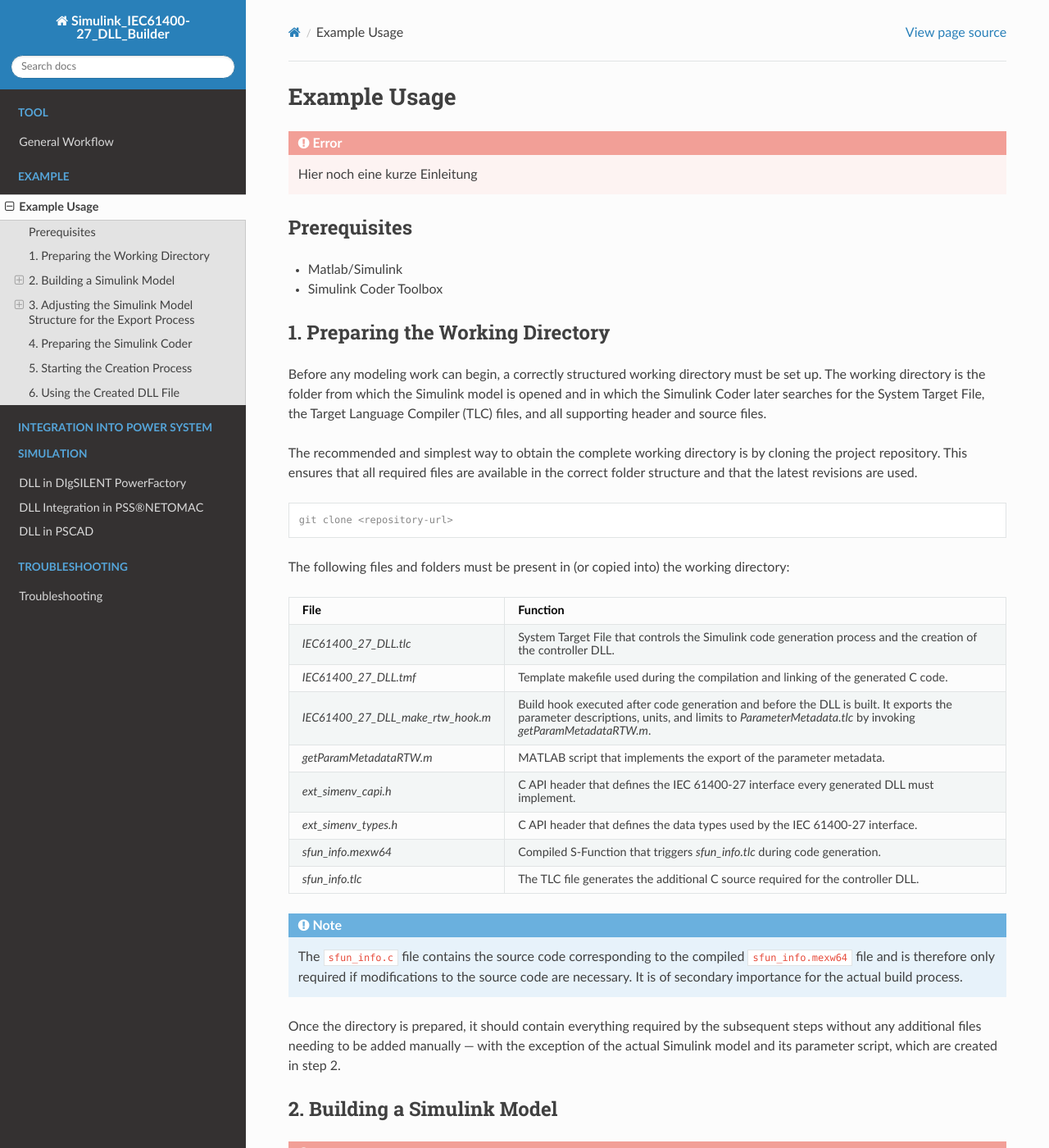
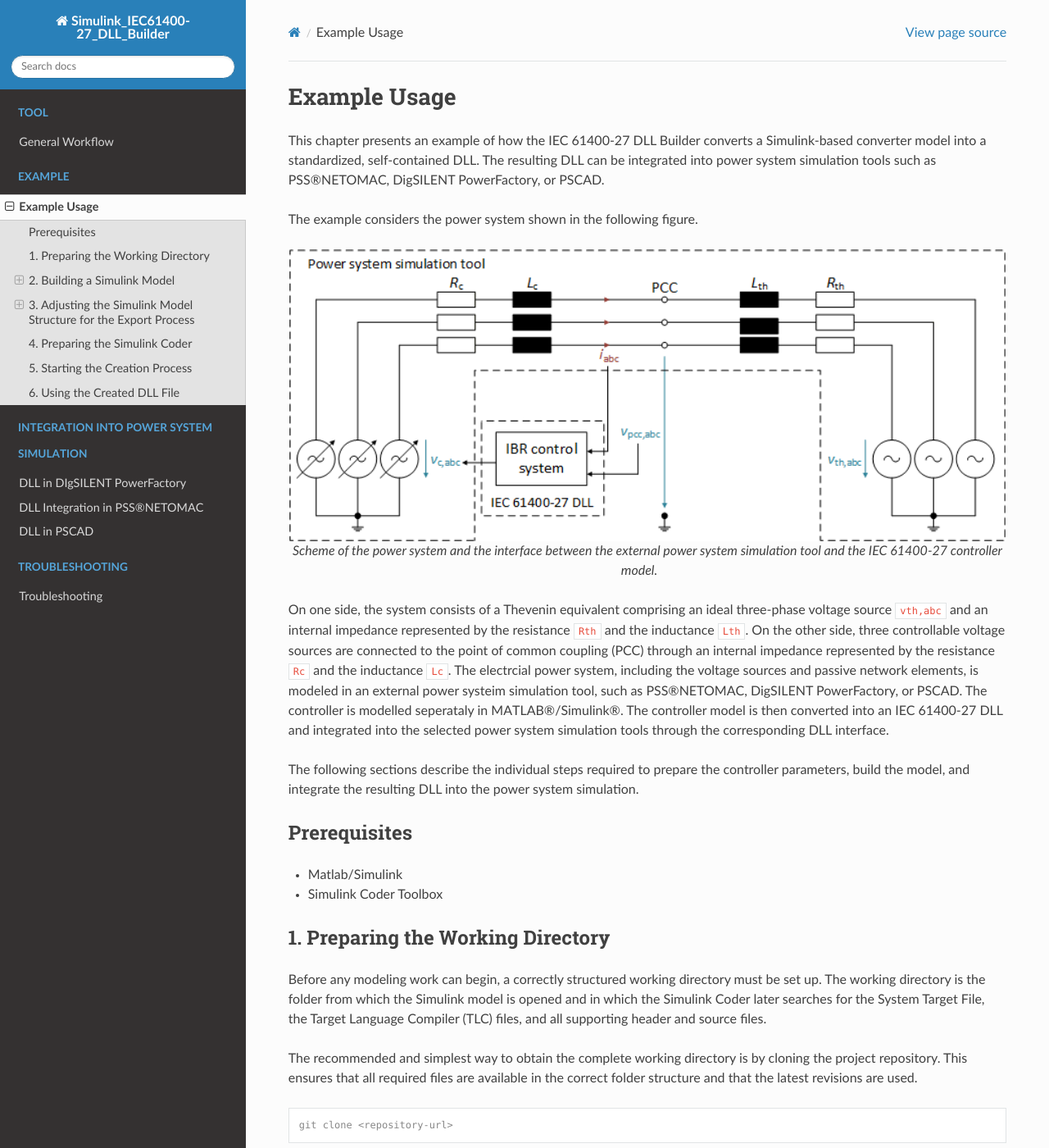
Before and after one commit to Institute-of-Electrical-Energy-Systems/SIMULINK_DLL_Builder, a Sphinx documentation site: the page built from docs/example_usage.rst, in a window 1280 px wide and 1400 px high. Shown: the whole window at 82% size. Built offline with Sphinx 7.4.7 and the Read the Docs theme 3.1.0, drawn with Linux system fonts in a browser that asks for light colours; formulas are drawn with MathJax 3.

Commit message:
Update example_usage.rst
documentation(Example Usage): Add introduction

```diff
--- a/docs/example_usage.rst
+++ b/docs/example_usage.rst
@@ -2,9 +2,25 @@
 Example Usage
 #############
 
-.. error::
+This chapter presents an example of how the IEC 61400-27 DLL Builder converts a Simulink-based converter model into a standardized, self-contained DLL.
+The resulting DLL can be integrated into power system simulation tools such as PSS®NETOMAC, DigSILENT PowerFactory, or PSCAD.
 
-    Hier noch eine kurze Einleitung
+The example considers the power system shown in the following figure.
+
+.. figure:: ./images/Power_System_Scheme.png
+   :align: center
+   :width: 100%
+
+   Scheme of the power system and the interface between the external power system simulation tool and the IEC 61400-27 controller model.
+
+On one side, the system consists of a Thevenin equivalent comprising an ideal three-phase voltage source ``vth,abc`` and an internal impedance represented by the resistance ``Rth`` and the inductance ``Lth``.
+On the other side, three controllable voltage sources are connected to the point of common coupling (PCC) through an internal impedance represented by the resistance ``Rc`` and the inductance ``Lc``.
+The electrcial power system, including the voltage sources and passive network elements, is modeled in an external power systeim simulation tool, such as PSS®NETOMAC, DigSILENT PowerFactory, or PSCAD.
+The controller is modelled seperataly in MATLAB®/Simulink®.
+The controller model is then converted into an IEC 61400-27 DLL and integrated into the selected power system simulation tools through the corresponding DLL interface.
+
+The following sections describe the individual steps required to prepare the controller parameters, build the model, and integrate the resulting DLL into the power system simulation.
+
 
 Prerequisites
 -------------
```
Also changed, not shown: docs/images/Power_System_Scheme.png (added).
